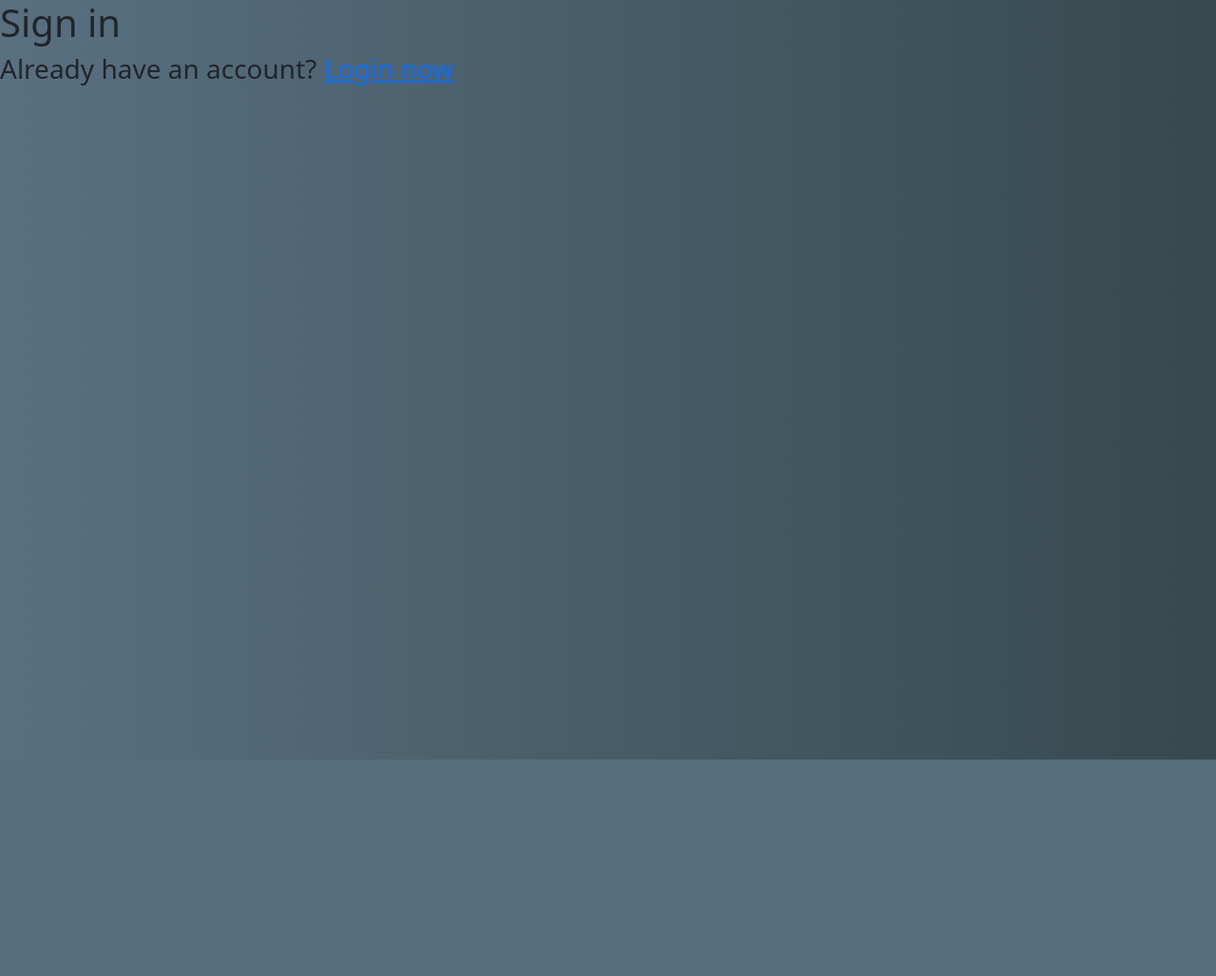
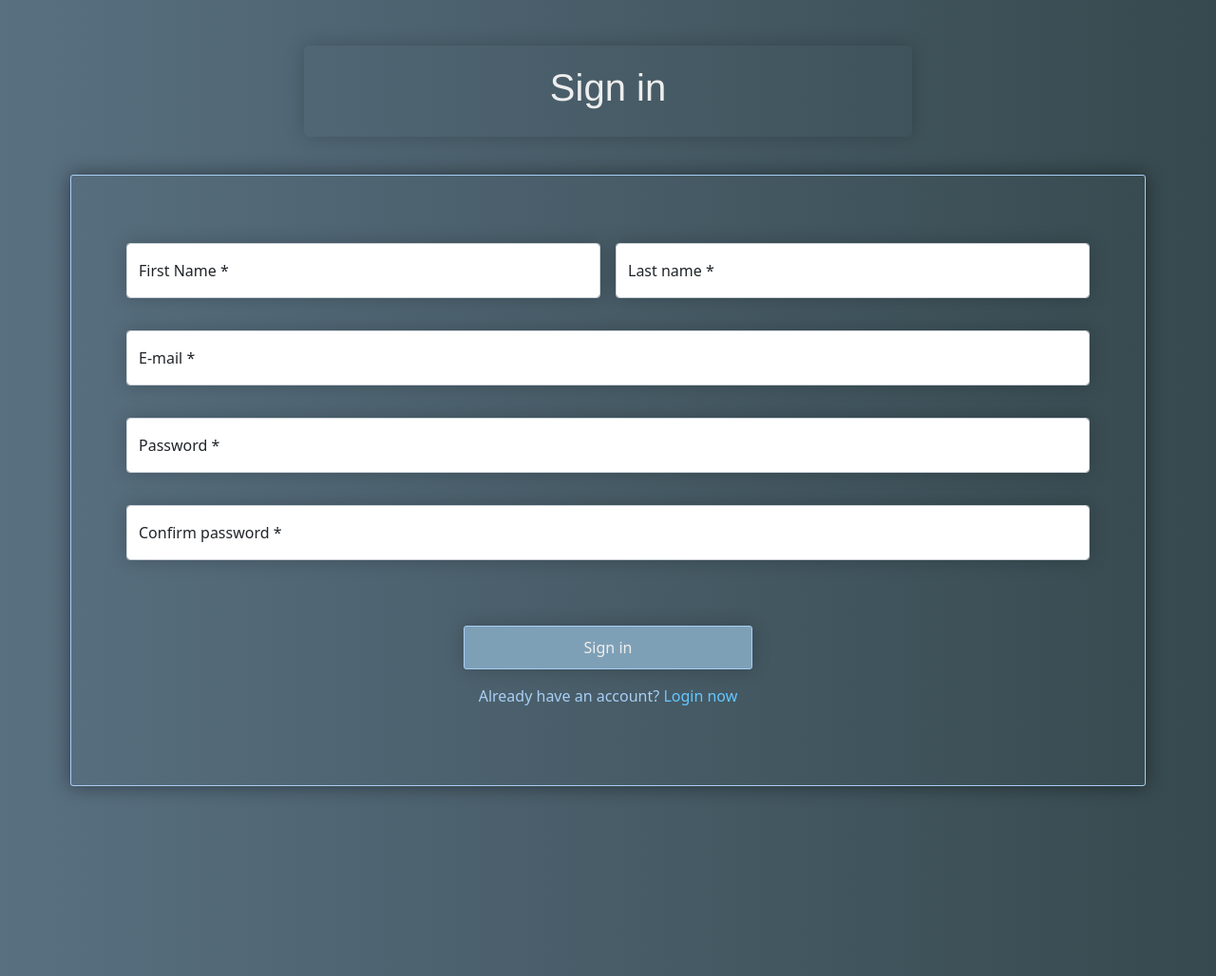
Before and after one commit to firminoneto11/show-me-da-post, a Django app: page /auth/sign_in/ in a window 1280 px wide. Shown: the whole page at 95% size. Before the commit the page ends 800 px from the top, so only its background shows below. Run offline with Django 3.2, Linux system fonts and the light colour scheme.

Commit message:
Implemented the sign in screen of the web app

```diff
--- a/users/forms.py
+++ b/users/forms.py
@@ -10,7 +10,7 @@ class CustomUserCreationForm(UserCreationForm):
     def save(self, commit=True):
         user = super().save(commit=False)
         user.set_password(self.cleaned_data.get('password1'))
-        user.email = self.cleaned_data.get('username')
+        user.email = self.cleaned_data.get('username')  # Only line that is overwritten
         if commit:
             user.save()
         return user
--- a/users/static/css/login_form.css
+++ b/users/static/css/form.css
@@ -74,6 +74,11 @@
     color: #000000;
 }
 
+.adjust {
+    margin-bottom: 0.5rem;
+    padding: 5px;
+}
+
 @media screen and (max-width: 992px) {
     .button {
         width: 40%;
--- a/users/templates/login.html
+++ b/users/templates/login.html
@@ -10,13 +10,17 @@
 <main class="container fm">
     <form id="form" class="form" autocomplete="off">
         {% csrf_token %}
+        <div class="adjust">
             <div class="form-floating mb-3">
                 <input type="email" class="form-control" id="email" name="email" placeholder="name@example.com">
                 <label for="email">Email address</label>
             </div>
+        </div>
+        <div class="adjust">
             <div class="form-floating">
                 <input type="password" class="form-control" id="password" name="password" placeholder="Password">
                 <label for="password">Password</label>
+            </div>
         </div>
         <div class="button-wrapper">
             <button class="button" type="submit">Login</button>
--- a/users/templates/sign_in.html
+++ b/users/templates/sign_in.html
@@ -4,6 +4,46 @@
 
 <!--Content-->
 {% block content %}
-<h1>Sign in</h1>
-<h3>Already have an account? <a href="{% url 'login' %}">Login now</a></h3>
+<header class="title-container">
+    <h1 class="title">Sign in</h1>
+</header>
+<main class="container fm">
+    <form class="form row g-3">
+        <div class="col-md-6 adjust">
+            <div class="form-floating">
+                <input type="text" class="form-control" id="first_name" name="first_name" placeholder="_">
+                <label for="first_name" class="form-label">First Name *</label>
+            </div>
+        </div>
+        <div class="col-md-6 adjust">
+            <div class="form-floating">
+                <input type="password" class="form-control" id="last_name" name="last_name" placeholder="_">
+                <label for="last_name" class="form-label">Last name *</label>
+            </div>
+        </div>
+        <div class="col-12 adjust">
+            <div class="form-floating">
+                <input type="email" class="form-control" id="email" name="email" placeholder="_">
+                <label for="email" class="form-label">E-mail *</label>
+            </div>
+        </div>
+        <div class="col-12 adjust">
+            <div class="form-floating">
+                <input type="password" class="form-control" id="password1" name="password1" placeholder="_">
+                <label for="password1" class="form-label">Password *</label>
+            </div>
+        </div>
+        <div class="col-12 adjust">
+            <div class="form-floating">
+                <input type="password" class="form-control" id="password2" name="password2" placeholder="_">
+                <label for="password2" class="form-label">Confirm password *</label>
+            </div>
+        </div>
+        <div class="button-wrapper">
+            <button class="button" type="submit">Sign in</button>
+        </div>
+
+        <p class="register">Already have an account? <a href="{% url 'login' %}">Login now</p>
+    </form>
+</main>
 {% endblock %}
--- a/users/templates/user_base.html
+++ b/users/templates/user_base.html
@@ -8,8 +8,8 @@
     <meta name="viewport" content="width=device-width, initial-scale=1.0">
     <!--Custom CSS-->
     <link rel="stylesheet" href="{% static 'css/reset.css' %}">
-    <link rel="stylesheet" href="{% static 'css/login_form.css' %}">
-    <link rel="stylesheet" href="{% static 'css/sign_in_form.css' %}">
+    <link rel="stylesheet" href="{% static 'css/form.css' %}">
+    <link rel="stylesheet" href="{% static 'css/form.css' %}">
     <!--Bootstrap CSS-->
     <link href="https://cdn.jsdelivr.net/npm/bootstrap@5.1.0/dist/css/bootstrap.min.css" rel="stylesheet"
         integrity="sha384-KyZXEAg3QhqLMpG8r+8fhAXLRk2vvoC2f3B09zVXn8CA5QIVfZOJ3BCsw2P0p/We" crossorigin="anonymous">
```
Also changed, not shown: users/static/css/sign_in_form.css (deleted). Lines whose indentation alone changed are shown as unchanged.
